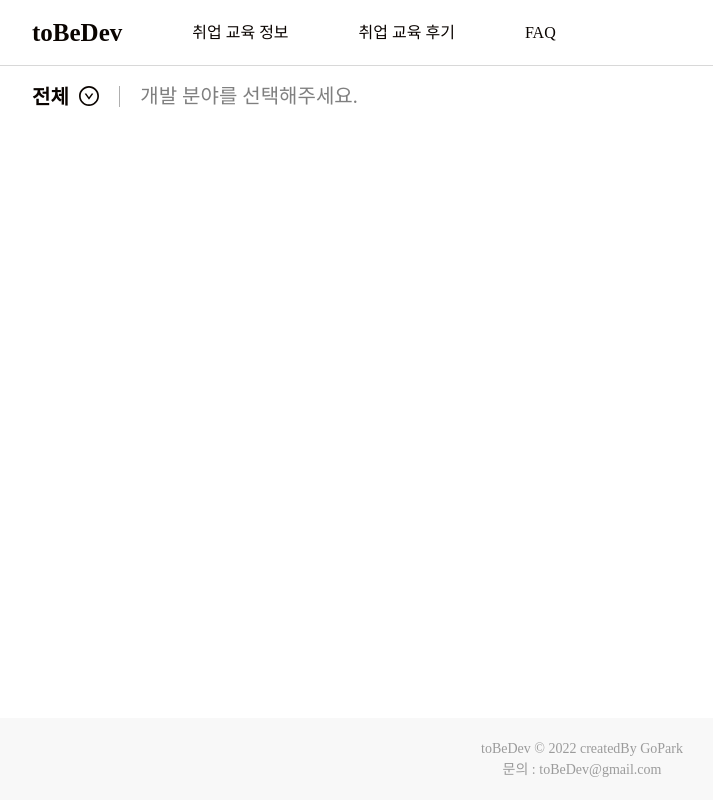
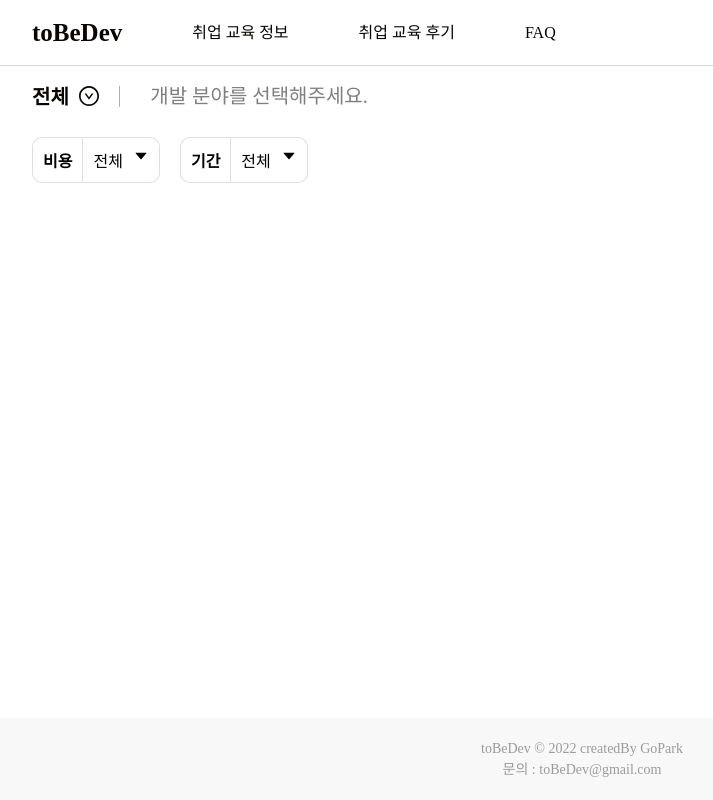
Before and after one commit to chaeinP/toBeDev_client, a Next.js app: page /bootcamp in a window 1280 px wide. Shown: the whole page, without its empty margins (58-771 px from the left). Built offline with nearby package versions, Linux system fonts and the light colour scheme; a web font is replaced by a local one.

Commit message:
feat: 필터링 드롭다운 select 개발

```diff
--- a/next.config.js
+++ b/next.config.js
@@ -2,6 +2,6 @@
 const nextConfig = {
   reactStrictMode: true,
   swcMinify: true,
-}
+};
 
-module.exports = nextConfig
+module.exports = nextConfig;
--- /dev/null
+++ b/src/components/divider/Divider.tsx
@@ -0,0 +1,12 @@
+import { css } from '@emotion/react';
+import { palette } from '@styles/palette';
+
+export default function Divider() {
+  return <div className="divider" css={wrapper} />;
+}
+
+const wrapper = css`
+  width: 1.5px;
+  background-color: ${palette.opBlack5};
+  margin: 0 10px;
+`;
--- /dev/null
+++ b/src/components/dropdown/Button/index.tsx
@@ -0,0 +1,114 @@
+import { CaretDownOutlined } from '@ant-design/icons';
+import { css } from '@emotion/react';
+import { palette } from '@styles/palette';
+import { Button, Slider } from 'antd';
+import { useState } from 'react';
+
+interface DropdownButtonProps {
+  label: string;
+  width: string;
+  value?: string;
+  cancelHandler?: (value: string) => void;
+  children: JSX.Element;
+}
+export default function DropdownButton({
+  label,
+  width,
+  value = '전체',
+  cancelHandler,
+  children,
+}: DropdownButtonProps) {
+  const [dropdownOn, setDropdownOn] = useState(false);
+  const [prevValue, setPrevValue] = useState('');
+
+  const onOpen = () => {
+    setPrevValue(value);
+    setDropdownOn(true);
+  };
+
+  const onCancel = () => {
+    if (cancelHandler) cancelHandler(prevValue);
+    setDropdownOn(false);
+  };
+
+  const onConfirm = () => {
+    setDropdownOn(false);
+  };
+
+  return (
+    <div css={wrapper}>
+      <button
+        css={buttonWrapper}
+        onClick={() => {
+          if (dropdownOn) onCancel();
+          else onOpen();
+        }}
+      >
+        <div className="label">
+          <p>{label}</p>
+        </div>
+        <div className="value">
+          <p>{value}</p>
+          <div>
+            <CaretDownOutlined />
+          </div>
+        </div>
+      </button>
+      {dropdownOn && (
+        <div css={dropdown(width)}>
+          {children}
+          <div css={bottomBar}>
+            <Button type="text" onClick={onCancel}>
+              취소
+            </Button>
+            <Button type="link" onClick={onConfirm}>
+              확인
+            </Button>
+          </div>
+        </div>
+      )}
+    </div>
+  );
+}
+const wrapper = css`
+  position: relative;
+`;
+
+const buttonWrapper = css`
+  display: flex;
+  border-radius: 10px;
+  border: 1px solid ${palette.opBlack2};
+  background-color: ${palette.white};
+  position: relative;
+  margin-bottom: 5px;
+  font-size: 16px;
+
+  .label {
+    border-right: 1px solid ${palette.opBlack2};
+    padding: 10px;
+    font-weight: 600;
+  }
+  .value {
+    display: flex;
+    padding: 10px;
+    div {
+      margin-left: 10px;
+    }
+  }
+`;
+
+const dropdown = (width: string) => css`
+  position: absolute;
+  border-radius: 10px;
+  width: ${width || '300px'};
+  border: 1px solid ${palette.opBlack2};
+  background-color: ${palette.white};
+`;
+
+const bottomBar = css`
+  height: 40px;
+  border-top: 1px solid ${palette.opBlack2};
+  display: flex;
+  justify-content: flex-end;
+  align-items: center;
+`;
--- /dev/null
+++ b/src/components/space/Space.tsx
@@ -0,0 +1,3 @@
+export default function Space({ width }: { width: string }) {
+  return <div style={{ width }}></div>;
+}
--- a/src/contents/bootcamp/Filtering/Category.tsx
+++ b/src/contents/bootcamp/Filtering/Category.tsx
@@ -1,7 +1,8 @@
 import { DownCircleOutlined } from '@ant-design/icons';
 import { css } from '@emotion/react';
 import { palette } from '@styles/palette';
-import { Divider, Dropdown, MenuProps } from 'antd';
+import { Dropdown, MenuProps } from 'antd';
+import Divider from '@components/divider/Divider';
 
 interface CategoryProps {
   firstCategory: string;
@@ -22,7 +23,7 @@ export default function Category({
 }: CategoryProps) {
   return (
     <div css={wrapper}>
-      <div className="first-category">
+      <div className="category">
         <Dropdown
           menu={{
             items: firstCategoryItems,
@@ -39,7 +40,7 @@ export default function Category({
             </p>
           </a>
         </Dropdown>
-        <div className="divider" />
+        <Divider />
         {firstCategory === '전체' ? (
           <p css={subText}>개발 분야를 선택해주세요.</p>
         ) : (
@@ -65,14 +66,8 @@ export default function Category({
 }
 
 const wrapper = css`
-  .first-category {
+  .category {
     display: flex;
-  }
-
-  .divider {
-    width: 1.5px;
-    background-color: ${palette.opBlack5};
-    margin-left: 10px;
   }
 `;
 
--- /dev/null
+++ b/src/contents/bootcamp/Filtering/OnOfflineSelect.tsx
@@ -0,0 +1,3 @@
+export default function OnOfflineSelect() {
+  return;
+}
--- /dev/null
+++ b/src/contents/bootcamp/Filtering/PeriodSelect.tsx
@@ -0,0 +1,54 @@
+import DropdownButton from '@components/dropdown/Button';
+import { css } from '@emotion/react';
+import { Slider } from 'antd';
+import { useState } from 'react';
+
+export default function PeriodSelect() {
+  const [period, setPeriod] = useState<number[]>([0, 12]);
+
+  const initializePeriod = (value: string) => {
+    if (value === '전체') setPeriod([0, 12]);
+    else {
+      setPeriod(value.split('~').map((num) => parseInt(num, 10)));
+    }
+  };
+
+  return (
+    <DropdownButton
+      {...{
+        label: '기간',
+        width: '300px',
+        value:
+          period[0] === 0 && period[1] === 12
+            ? '전체'
+            : `${period[0]} ~ ${period[1]}개월${period[1] === 1000 ? '+' : ''}`,
+        cancelHandler: initializePeriod,
+      }}
+    >
+      <div css={slider}>
+        <Slider
+          defaultValue={period as [number, number]}
+          onAfterChange={(v) => setPeriod(v)}
+          range
+          marks={{
+            0: {
+              style: { marginTop: '5px', fontSize: '12px' },
+              label: '0',
+            },
+            12: {
+              style: { marginTop: '5px', fontSize: '12px' },
+              label: '12+',
+            },
+          }}
+          step={1}
+          min={0}
+          max={12}
+        />
+      </div>
+    </DropdownButton>
+  );
+}
+
+const slider = css`
+  margin: 25px 25px;
+`;
--- a/src/contents/bootcamp/Filtering/Price.tsx
+++ /dev/null
@@ -1,3 +0,0 @@
-export default function Price() {
-  return <></>;
-}
--- /dev/null
+++ b/src/contents/bootcamp/Filtering/PriceSelect.tsx
@@ -0,0 +1,56 @@
+import DropdownButton from '@components/dropdown/Button';
+import { css } from '@emotion/react';
+import { Slider } from 'antd';
+import { useState } from 'react';
+
+export default function PriceSelect() {
+  const [priceRange, setPriceRange] = useState<number[]>([0, 1000]);
+
+  const initializePriceRange = (value: string) => {
+    if (value === '전체') setPriceRange([0, 1000]);
+    else {
+      setPriceRange(value.split('~').map((num) => parseInt(num, 10)));
+    }
+  };
+
+  return (
+    <DropdownButton
+      {...{
+        label: '비용',
+        width: '300px',
+        value:
+          priceRange[0] === 0 && priceRange[1] === 1000
+            ? '전체'
+            : `${priceRange[0]} ~ ${priceRange[1]}만원${
+                priceRange[1] === 1000 ? '+' : ''
+              }`,
+        cancelHandler: initializePriceRange,
+      }}
+    >
+      <div css={slider}>
+        <Slider
+          defaultValue={priceRange as [number, number]}
+          onAfterChange={(v) => setPriceRange(v)}
+          range
+          marks={{
+            0: {
+              style: { marginTop: '5px', fontSize: '12px' },
+              label: '무료',
+            },
+            1000: {
+              style: { marginTop: '5px', fontSize: '12px' },
+              label: '1000+',
+            },
+          }}
+          step={100}
+          min={0}
+          max={1000}
+        />
+      </div>
+    </DropdownButton>
+  );
+}
+
+const slider = css`
+  margin: 25px 25px;
+`;
--- a/src/contents/bootcamp/Filtering/index.tsx
+++ b/src/contents/bootcamp/Filtering/index.tsx
@@ -1,8 +1,12 @@
 import SpaceLayout from '@components/layouts/SpaceLayout';
+import Space from '@components/space/Space';
 import { css } from '@emotion/react';
 
 import { useState } from 'react';
 import Category from './Category';
+import PeriodSelect from './PeriodSelect';
+import PriceSelect from './PriceSelect';
+import Price from './PriceSelect';
 
 export default function Filterting() {
   const categoryList = [
@@ -49,9 +53,22 @@ export default function Filterting() {
     <SpaceLayout>
       <div css={wrapper}>
         <Category {...categoryProps} />
+        <div css={subFilter}>
+          <PriceSelect />
+          <Space width="20px" />
+          <PeriodSelect />
+          <Space width="20px" />
+        </div>
       </div>
     </SpaceLayout>
   );
 }
 
 const wrapper = css``;
+
+const subFilter = css`
+  margin-top: 30px;
+  display: flex;
+  width: 100%;
+  margin-right: 30px;
+`;
```
